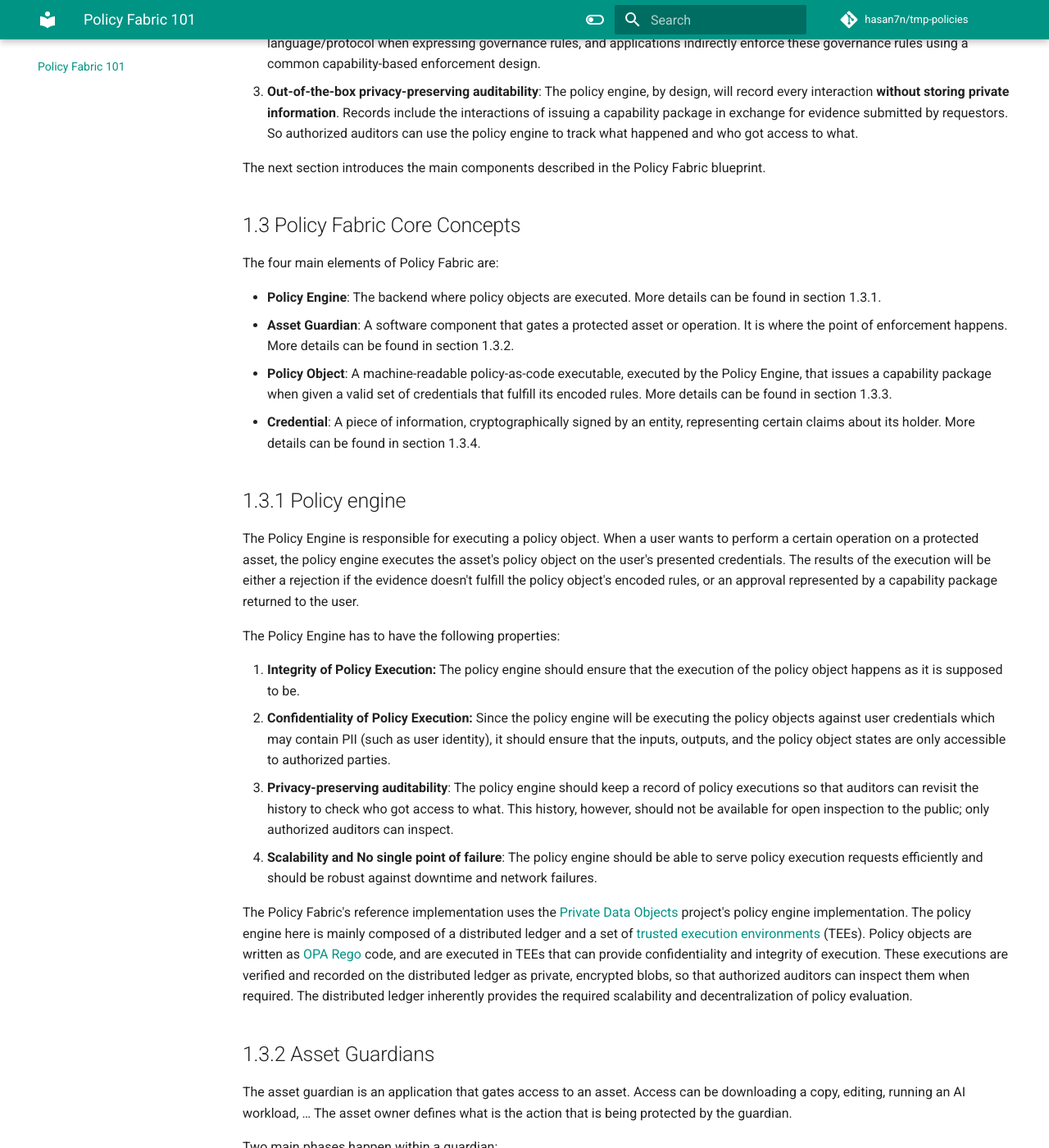
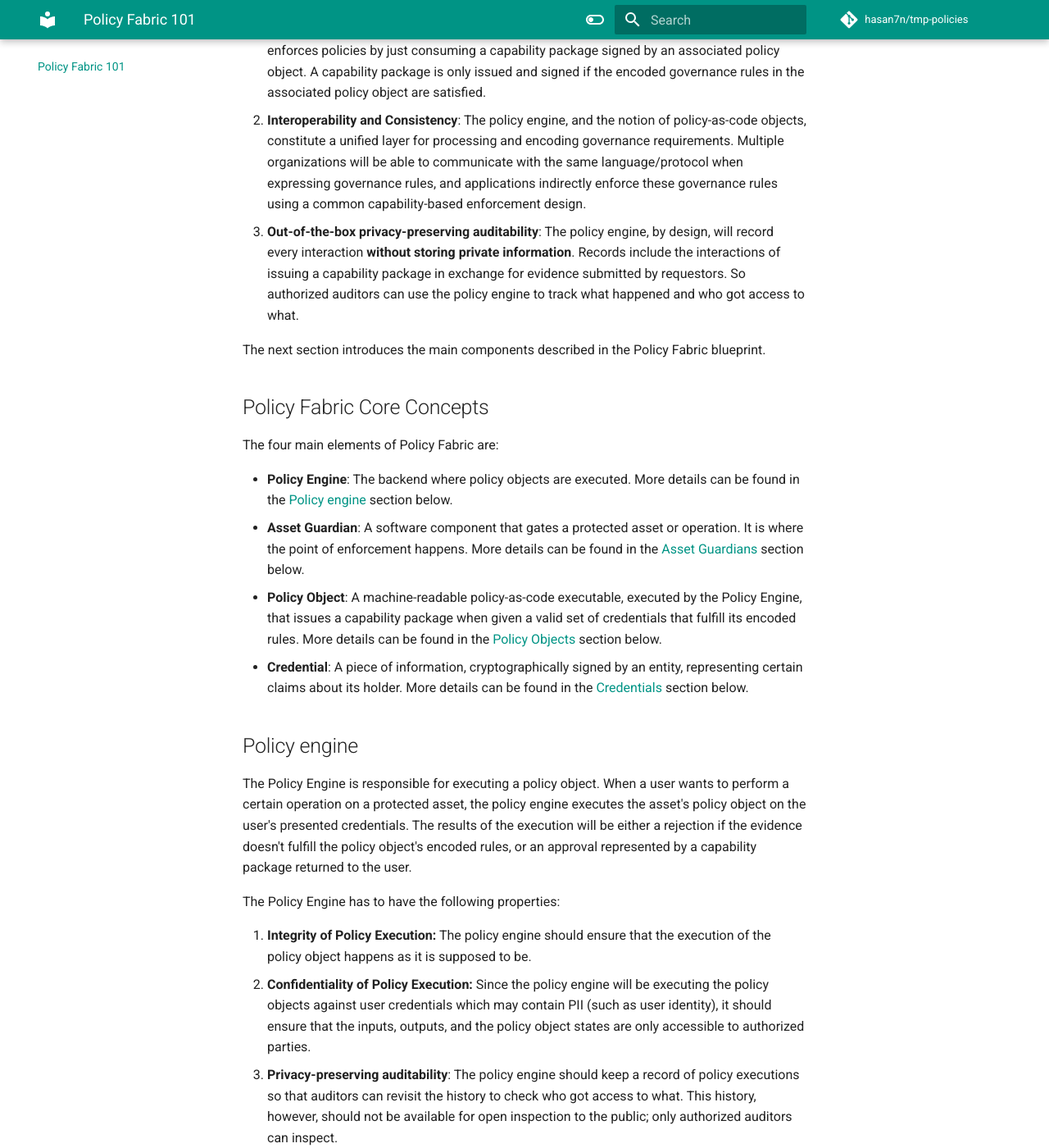
Before and after one commit to hasan7n/tmp-policies, an MkDocs documentation site: the page built from docs/docs/index.md, in a window 1280 px wide and 1400 px high, scrolled down 1769 px. Shown: the whole window at 82% size. Built offline with MkDocs 1.6.1 and Material for MkDocs 9.7.7, drawn with Linux system fonts in a browser that asks for light colours; comment, search, counter and statistics services are not loaded; some of the changed text lies outside the part shown.

Commit message:
udpate docs

````diff
--- a/docs/docs/index.md
+++ b/docs/docs/index.md
@@ -4,11 +4,11 @@
 
 *Policy Fabric is an open, community-driven reference implementation of decoupled AI governance. It packages governance requirements as machine-readable Policy Objects and the evidence that satisfies them as Verifiable Credentials, so that policy processing (i.e., evaluating evidence against requirements) is cleanly separated from capability enforcement (i.e., gating access to protected assets). It is written for governance engineers, platform operators, auditors, and domain working groups building data, model, and agent workflows across institutional boundaries.*
 
-# 1 Home
+# Home
 
 This section describes Policy Fabric at a high level; the problem it tries to solve and its value proposition.
 
-## 1.1 The problem: Fragmented Governance
+## The problem: Fragmented Governance
 
 Most user platforms today bake their governance rules — who may use an asset, for what, and under which conditions — directly into their own infrastructure. That coupling makes governance brittle:
 
@@ -16,7 +16,7 @@ Most user platforms today bake their governance rules — who may use an asset,
 2. **Incompatibility across systems**: similar requirements end up expressed in incompatible ways across platforms.
 3. **Difficult auditing**: Outside auditors cannot easily confirm that the stated rules are the ones actually enforced.
 
-## 1.2 The Solution: Policy Fabric
+## The Solution: Policy Fabric
 
 Policy Fabric is a community-driven effort that provides an architectural blueprint that addresses the governance fragmentation problem, and provides a reference implementation of the proposed architecture. Policy Fabric is not a new tool; it is a proposed organization of existing tools. It mainly rests on a simple architectural shift: separating policy processing from the point of policy enforcement, as shown in Figure 1.
 
@@ -34,16 +34,16 @@ This has an the following advantages:
 
 The next section introduces the main components described in the Policy Fabric blueprint.
 
-## 1.3 Policy Fabric Core Concepts
+## Policy Fabric Core Concepts
 
 The four main elements of Policy Fabric are:
 
-- **Policy Engine**: The backend where policy objects are executed. More details can be found in section 1.3.1.
-- **Asset Guardian**: A software component that gates a protected asset or operation. It is where the point of enforcement happens. More details can be found in section 1.3.2.
-- **Policy Object**: A machine-readable policy-as-code executable, executed by the Policy Engine, that issues a capability package when given a valid set of credentials that fulfill its encoded rules. More details can be found in section 1.3.3.
-- **Credential**: A piece of information, cryptographically signed by an entity, representing certain claims about its holder. More details can be found in section 1.3.4.
+- **Policy Engine**: The backend where policy objects are executed. More details can be found in the [Policy engine](#policy-engine) section below.
+- **Asset Guardian**: A software component that gates a protected asset or operation. It is where the point of enforcement happens. More details can be found in the [Asset Guardians](#asset-guardians) section below.
+- **Policy Object**: A machine-readable policy-as-code executable, executed by the Policy Engine, that issues a capability package when given a valid set of credentials that fulfill its encoded rules. More details can be found in the [Policy Objects](#policy-objects) section below.
+- **Credential**: A piece of information, cryptographically signed by an entity, representing certain claims about its holder. More details can be found in the [Credentials](#credentials) section below.
 
-## 1.3.1 Policy engine
+## Policy engine
 
 The Policy Engine is responsible for executing a policy object. When a user wants to perform a certain operation on a protected asset, the policy engine executes the asset's policy object on the user's presented credentials. The results of the execution will be either a rejection if the evidence doesn't fulfill the policy object's encoded rules, or an approval represented by a capability package returned to the user.
 
@@ -56,7 +56,7 @@ The Policy Engine has to have the following properties:
 
 The Policy Fabric's reference implementation uses the [Private Data Objects](https://arxiv.org/pdf/1807.05686) project's policy engine implementation. The policy engine here is mainly composed of a distributed ledger and a set of [trusted execution environments](https://en.wikipedia.org/wiki/Trusted_execution_environment) (TEEs). Policy objects are written as [OPA Rego](https://www.openpolicyagent.org/docs/policy-language) code, and are executed in TEEs that can provide confidentiality and integrity of execution. These executions are verified and recorded on the distributed ledger as private, encrypted blobs, so that authorized auditors can inspect them when required. The distributed ledger inherently provides the required scalability and decentralization of policy evaluation.
 
-## 1.3.2 Asset Guardians
+## Asset Guardians
 
 The asset guardian is an application that gates access to an asset. Access can be downloading a copy, editing, running an AI workload, … The asset owner defines what is the action that is being protected by the guardian.
 
@@ -68,11 +68,11 @@ Two main phases happen within a guardian:
     2. **Parse**: Extract the permitted operation identifier and parameters from the capability package
     3. **Run**: And finally, perform the operation.
 
-### 1.3.2.1 Updating Policies
+### Updating Policies
 
 Given the described guardian enforcement flow above, policies can be updated without updating the guardian deployment. For example, assume that the policy for using a proprietary model was to pay a fee, and later the model owner decides to increase the fee. They will just have to update the policy object's encoded constraints; the guardian still waits for a capability package issued by that policy object and doesn't need to be redeployed or reconfigured.
 
-## 1.3.3 Policy Objects
+## Policy Objects
 
 A policy object is a versioned, executable artifact that encodes a governance requirement — who may access an asset, for which operations, and under what conditions. Instead of hard-coding access rules, usage restrictions, and audit requirements into each platform's infrastructure, a policy object expresses those requirements, in a form that a Policy Engine can load and evaluate.
 
@@ -82,7 +82,7 @@ A policy object is described by a Policy Card. A Policy Card acts as a documenta
 
 *Figure 1. Bespoke policy logic in each platform fragments governance; a shared Policy Card layer restores interoperability.*
 
-### 1.3.3.1 Policy Card Anatomy
+### Policy Card Anatomy
 
 A Policy Card is composed of its identification, the scope it governs, the rules it evaluates, the evidence those rules require, the reference values they compare against, and the capability it grants on success — wrapped by the authoring context (summary, history, disclaimers).
 
@@ -99,7 +99,7 @@ A Policy Card is composed of its identification, the scope it governs, the rules
 | Codified Representation | The executable rules (e.g. Rego) evaluated against the presented evidence and reference values to reach the allow/deny decision. |
 | Legal & Disclaimers | Legal & Disclaimers |
 
-## 1.3.4 Credentials
+## Credentials
 
 Credentials in Policy Fabric are the evidence a user presents to a policy object when requesting access to a protected asset. A credential is structured information containing claims about its holder and an assertion from an authority about the trustworthiness of these claims.
 
@@ -116,7 +116,7 @@ Therefore, below is the flow of a policy evaluation:
 
 *Figure 3. A Policy Card states the requirement and a Credential supplies the proof; the capability the engine issues is the key that unlocks the Asset Guardian.*
 
-### 1.3.4.1 Credential Format
+### Credential Format
 
 A Credential in Policy Fabric is a verifiable attestation produced by an evidence source — an external service, a piece of hardware, or a traditional authority such as a human-resources department. Concrete examples include a data steward's cryptographic signature, a payment receipt from a trusted service, an attestation token from a trusted execution environment (TEE), and institutional credentials. Credentials are modeled on the [W3C Verifiable Credentials Data](https://www.w3.org/TR/vc-data-model-2.0/) Model, giving each one a clear issuer, subject, and claims structure.
 
@@ -143,11 +143,11 @@ We define a set of credential types in Policy Fabric. Each type's claims structu
 }
 ```
 
-# 2 Repository Contents
+# Repository Contents
 
-## 2.1 Repository Structure
+## Repository Structure
 
-The repository contains the policy cards, the credentials, and tools to run the tutorial in section 2.3:
+The repository contains the policy cards, the credentials, and tools to run the [tutorial](tutorial.md):
 
 ```
 policy-fabric/
@@ -157,22 +157,22 @@ policy-fabric/
 └── docs/                # This documentation, rendered output, and guides
 ```
 
-## 2.2 Legal and Disclaimers
+## Legal and Disclaimers
 
 - **Reference implementation.** Policy Fabric is provided in this repository to demonstrate the decoupling architecture. It is not a production governance system and ships without warranty.
 - **Not legal or compliance advice.** The framework mappings are informative, not a certification. Adopting Policy Fabric does not by itself establish conformance with NIST AI RMF, ISO/IEC 42001, the EU AI Act, or any other regime.
 - **You retain responsibility.** Operators remain responsible for verifying that their own legal and regulatory obligations are satisfied in their jurisdiction.
 - **Licensing.** Distributed under the repository's open-source license (see LICENSE). Replace this clause with the chosen license terms before release.
 
-## 2.3 Hands-on Tutorial
+## Hands-on Tutorial
 
 See the [Hands-On Tutorial](tutorial.md) for a full, step-by-step walkthrough of policy-gated data sharing in the web UI.
 
-# 3 Research and Citation
+# Research and Citation
 
 Policy Fabric operationalizes the architecture argued for in an accompanying position paper. This section provides citation details and the research context and limitations contributors should keep in mind.
 
-## 3.1 Academic Citation
+## Academic Citation
 
 The architecture is described in the position paper "Decentralized AI Governance Must Decouple Policy Processing from Capability Enforcement" (submitted to NeurIPS 2026). The submission is anonymized for peer review, so author and venue details are placeholders until publication; update this entry once the paper is public.
 
@@ -187,7 +187,7 @@ The architecture is described in the position paper "Decentralized AI Governance
 }
 ```
 
-## 3.2 Research Context and Limitations
+## Research Context and Limitations
 
 The position is primarily informed by healthcare and biomedical research, where data governance is especially stringent. Contributors extending Policy Fabric into other domains should treat the following as open work:
 
--- a/docs/mkdocs.yml
+++ b/docs/mkdocs.yml
@@ -49,7 +49,6 @@ theme:
     - search.share
     - content.code.annotate
     - content.code.copy
-    - toc.integrate
 
 markdown_extensions:
   - pymdownx.highlight:
````
